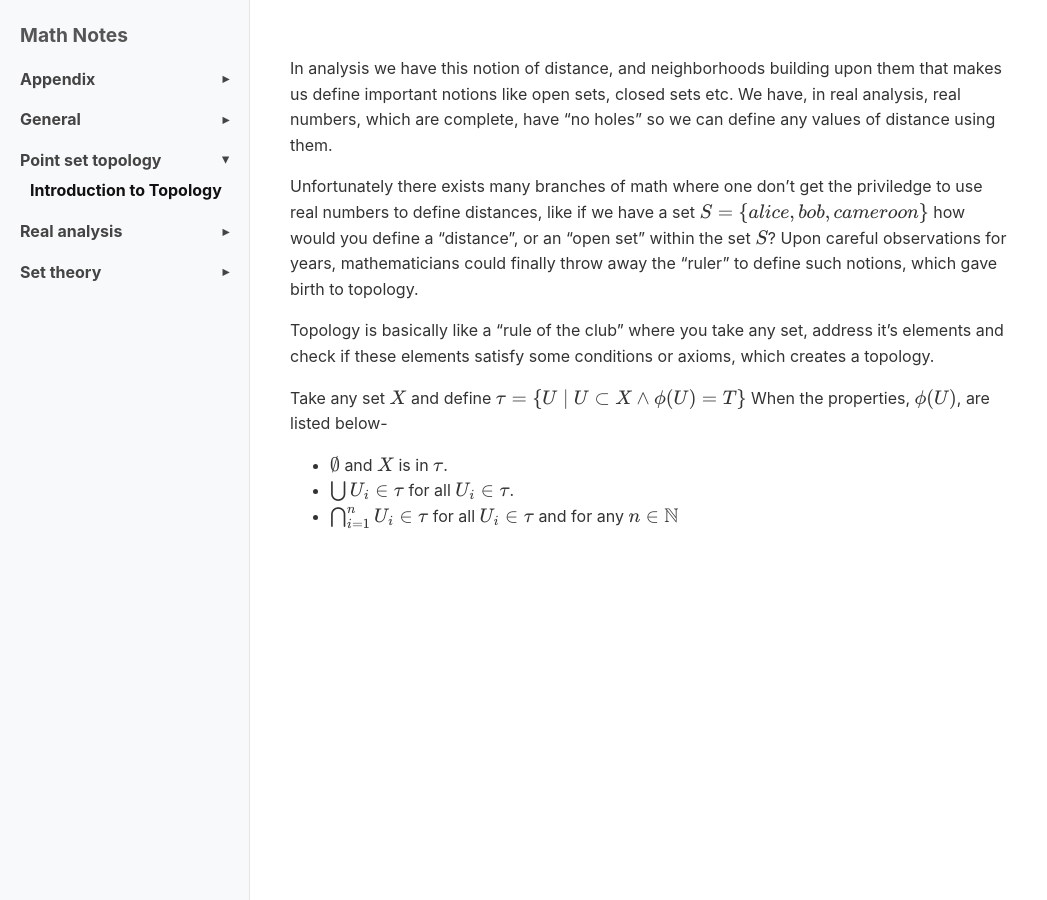
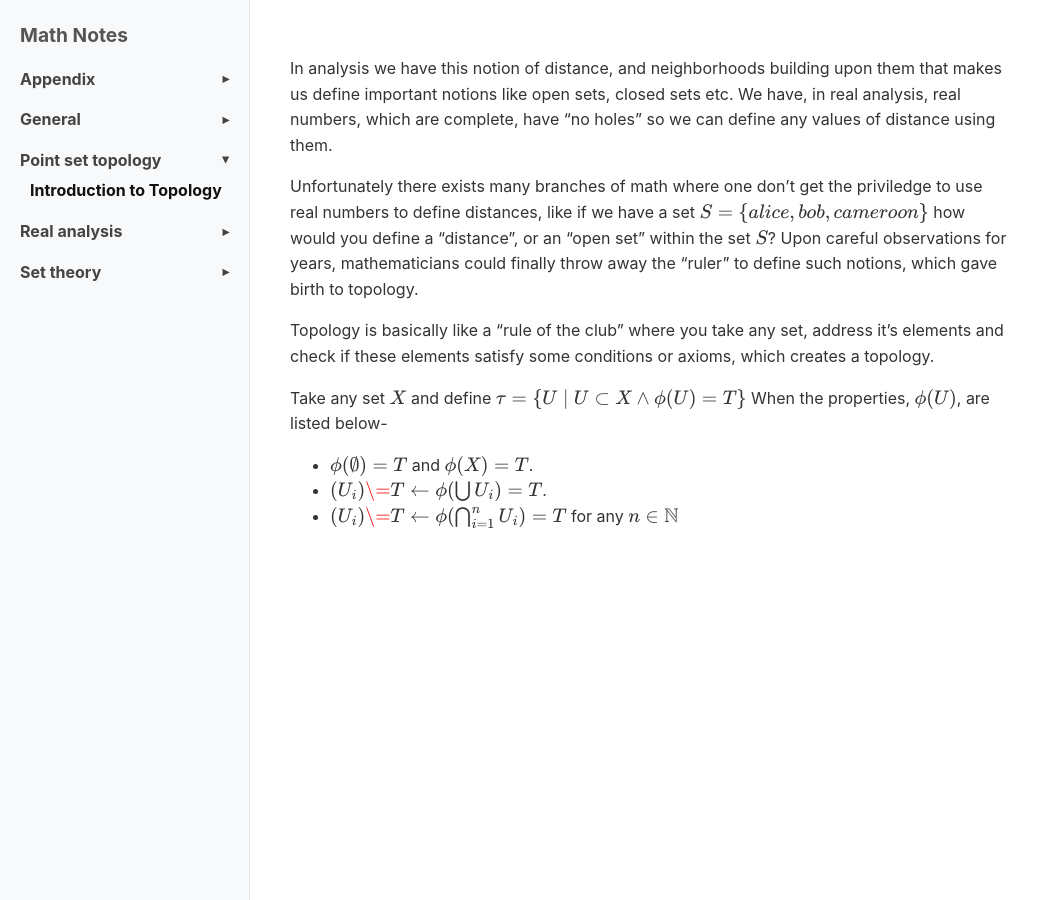
Before and after one commit to Nasif-Abdullah/Math, a Jekyll site: the page built from Point-Set Topology/Introduction.md, in a window 1280 px wide. Shown: the whole page, without its empty margins (0-1047 px from the left). Built offline with Jekyll 4.4.1, drawn with Linux system fonts in a browser that asks for light colours.

Commit message:
Update Introduction.md

```diff
--- a/Point-Set Topology/Introduction.md
+++ b/Point-Set Topology/Introduction.md
@@ -11,6 +11,6 @@ Topology is basically like a "rule of the club" where you take any set, address
 
 Take any set $$X$$ and define $$\tau = \{U \mid U \subset X \wedge \phi(U) = T\}$$ When the properties, $$\phi(U)$$, are listed below-
 
- - $$\emptyset$$ and $$X$$ is in $$\tau$$.
- - $$\bigcup U_{i} \in \tau$$ for all $$U_i \in \tau$$.
- - $$\bigcap_{i=1}^{n} U_{i} \in \tau$$ for all $$U_i \in \tau$$ and for any $$n \in \mathbb{N}$$
+ - $$\phi(\emptyset) = T$$ and $$\phi(X) = T$$.
+ - $$(U_i) \= T \leftarrow \phi(\bigcup U_{i}) = T$$.
+ - $$(U_i) \= T \leftarrow \phi(\bigcap_{i=1}^{n} U_{i}) = T$$ for any $$n \in \mathbb{N}$$
```
